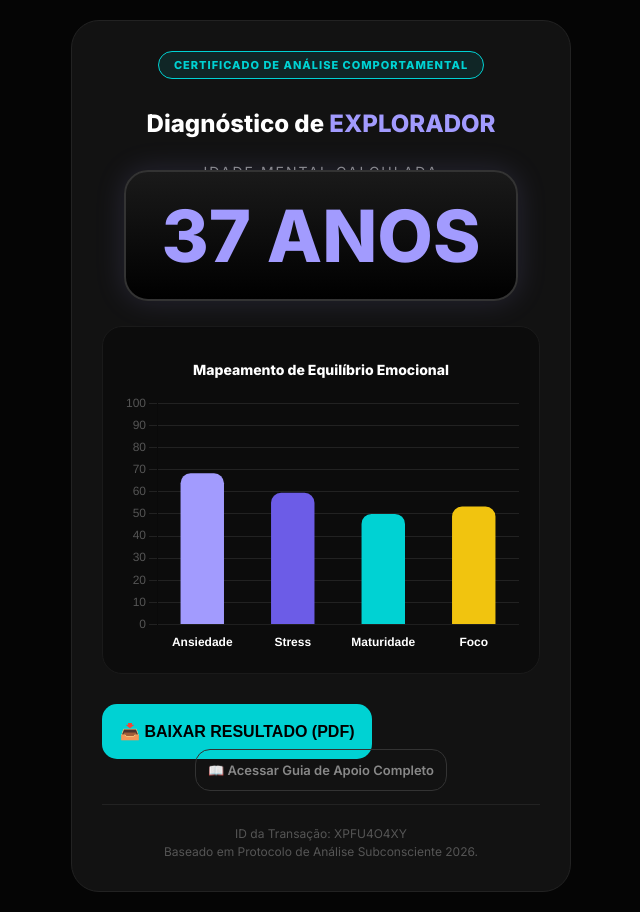
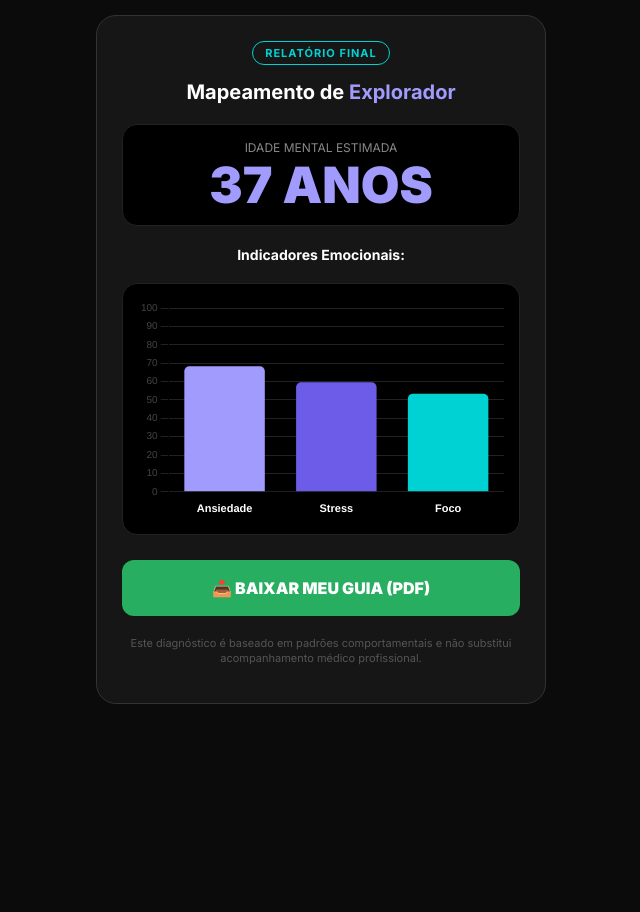
Before and after one commit to andremenddb-prog/checkin-mental, a plain HTML site: page resultado.html in a window 1280 px wide. Shown: the whole page, without its empty margins (319-959 px from the left). After the commit the page ends 800 px from the top, so only its background shows below. Drawn offline with nearby package versions, Linux system fonts and the light colour scheme.

Commit message:
Update resultado.html

```diff
--- a/resultado.html
+++ b/resultado.html
@@ -3,141 +3,94 @@
 <head>
     <meta charset="UTF-8">
     <meta name="viewport" content="width=device-width, initial-scale=1.0">
-    <title>Diagnóstico Oficial | Check-in Mental Pro</title>
+    <title>Resultado Oficial | Check-in Mental</title>
     <script src="https://cdn.jsdelivr.net/npm/chart.js"></script>
-    <script src="https://cdnjs.cloudflare.com/ajax/libs/html2pdf.js/0.10.1/html2pdf.bundle.min.js"></script>
-    <link href="https://fonts.googleapis.com/css2?family=Inter:wght@400;600;800&display=swap" rel="stylesheet">
+    <link href="https://fonts.googleapis.com/css2?family=Inter:wght@400;700;900&display=swap" rel="stylesheet">
     <style>
-        :root { --primary: #a29bfe; --bg: #050505; --card: #121212; --text: #f0f0f0; --accent: #00d2d3; --secondary: #6c5ce7; }
-        body { background: var(--bg); color: var(--text); font-family: 'Inter', sans-serif; display: flex; justify-content: center; padding: 20px; margin: 0; }
+        :root { --primary: #a29bfe; --bg: #0b0b0b; --card: #161616; --text: #ffffff; --accent: #00d2d3; }
 
-        .container { width: 100%; max-width: 500px; background: var(--card); padding: 30px; border-radius: 28px; text-align: center; border: 1px solid #222; box-sizing: border-box; position: relative; }
+        body { background: var(--bg); color: var(--text); font-family: 'Inter', sans-serif; margin: 0; padding: 15px; display: flex; flex-direction: column; align-items: center; }
 
-        /* Selo de Autenticidade */
-        .badge { background: rgba(0, 210, 211, 0.1); color: var(--accent); padding: 6px 15px; border-radius: 20px; font-size: 11px; font-weight: bold; border: 1px solid var(--accent); display: inline-block; margin-bottom: 20px; letter-spacing: 1px; }
+        .container { width: 100%; max-width: 450px; background: var(--card); padding: 25px; border-radius: 20px; border: 1px solid #333; box-sizing: border-box; text-align: center; }
 
-        h1 { color: #fff; font-size: 24px; font-weight: 800; margin: 10px 0; }
-        .user-name { color: var(--primary); text-transform: uppercase; }
+        .badge { color: var(--accent); font-size: 11px; font-weight: 700; letter-spacing: 1px; border: 1px solid var(--accent); padding: 4px 12px; border-radius: 50px; display: inline-block; margin-bottom: 15px; }
 
-        /* Caixa de Idade Mental */
-        .age-container { margin: 25px 0; position: relative; }
-        .age-box { font-size: 72px; font-weight: 900; color: var(--primary); background: linear-gradient(180deg, #1a1a1a 0%, #000 100%); border: 2px solid #333; border-radius: 24px; padding: 20px; display: inline-block; width: 80%; box-shadow: 0 0 30px rgba(162, 155, 254, 0.15); }
-        .age-label { font-size: 14px; color: #888; text-transform: uppercase; letter-spacing: 2px; margin-bottom: -10px; }
+        h1 { font-size: 20px; margin: 0 0 5px 0; font-weight: 700; }
+        .user-name { color: var(--primary); }
 
-        /* Gráfico */
-        .chart-section { background: #0c0c0c; border-radius: 20px; padding: 20px; margin-top: 20px; border: 1px solid #1a1a1a; }
-        .chart-container { position: relative; height: 260px; width: 100%; }
+        .age-section { margin: 20px 0; padding: 15px; background: #000; border-radius: 15px; border: 1px solid #222; }
+        .age-label { font-size: 12px; color: #888; text-transform: uppercase; margin-bottom: 5px; }
+        .age-number { font-size: 50px; font-weight: 900; color: var(--primary); line-height: 1; }
 
-        /* Botões */
-        .actions { margin-top: 30px; display: flex; flex-direction: column; gap: 12px; }
-        .btn-pdf { background: var(--accent); color: #000; border: none; padding: 18px; border-radius: 15px; font-weight: 800; font-size: 16px; cursor: pointer; transition: 0.3s; display: flex; align-items: center; justify-content: center; gap: 10px; }
-        .btn-pdf:hover { transform: translateY(-2px); filter: brightness(1.1); }
-        .btn-guide { background: transparent; color: #888; border: 1px solid #333; padding: 12px; border-radius: 15px; text-decoration: none; font-size: 13px; font-weight: 600; }
+        .chart-box { background: #000; border-radius: 15px; padding: 15px; margin-top: 20px; height: 220px; border: 1px solid #222; }
 
-        /* Footer */
-        .footer-info { margin-top: 25px; font-size: 12px; color: #555; line-height: 1.5; border-top: 1px solid #222; padding-top: 20px; }
+        .btn-download { background: #27ae60; color: #fff; text-decoration: none; font-weight: 800; padding: 18px; border-radius: 12px; display: block; margin-top: 25px; cursor: pointer; border: none; font-size: 16px; transition: 0.2s; }
+        .btn-download:hover { background: #2ecc71; }
 
-        /* Esconder botões na geração do PDF */
-        .no-pdf { display: block; }
+        .footer-text { margin-top: 20px; font-size: 11px; color: #555; line-height: 1.4; }
     </style>
 </head>
 <body>
 
-    <div class="container" id="pdf-content">
-        <div class="badge">CERTIFICADO DE ANÁLISE COMPORTAMENTAL</div>
+    <div class="container">
+        <div class="badge">RELATÓRIO FINAL</div>
+        <h1>Mapeamento de <span class="user-name" id="nome-exibir">...</span></h1>
 
-        <h1>Diagnóstico de <span class="user-name" id="nome-title">...</span></h1>
-
-        <div class="age-container">
-            <div class="age-label">Idade Mental Calculada</div>
-            <div class="age-box" id="idade-mental">--</div>
+        <div class="age-section">
+            <div class="age-label">Idade Mental Estimada</div>
+            <div class="age-number" id="idade-mental">--</div>
         </div>
 
-        <div class="chart-section">
-            <p style="color:#fff; font-weight: bold; margin-bottom: 15px; font-size: 14px;">Mapeamento de Equilíbrio Emocional</p>
-            <div class="chart-container">
-                <canvas id="meuGrafico"></canvas>
-            </div>
+        <p style="font-size: 14px; font-weight: 700; margin: 20px 0 10px 0;">Indicadores Emocionais:</p>
+
+        <div class="chart-box">
+            <canvas id="meuGrafico"></canvas>
         </div>
 
-        <div class="actions no-pdf">
-            <button class="btn-pdf" onclick="baixarPDF()">
-                📥 BAIXAR RESULTADO (PDF)
-            </button>
-            <a href="LINK_DO_SEU_GUIA_FIXO_CANVA.pdf" class="btn-guide" target="_blank">
-                📖 Acessar Guia de Apoio Completo
-            </a>
-        </div>
+        <a href="COLE_AQUI_O_LINK_DO_PDF_DO_CANVA" target="_blank" class="btn-download">
+            📥 BAIXAR MEU GUIA (PDF)
+        </a>
 
-        <div class="footer-info">
-            ID da Transação: <span id="id-transacao"></span><br>
-            Baseado em Protocolo de Análise Subconsciente 2026.
-        </div>
+        <p class="footer-text">Este diagnóstico é baseado em padrões comportamentais e não substitui acompanhamento médico profissional.</p>
     </div>
 
     <script>
-        // 1. Recuperar Dados
+        // Recuperar dados do localStorage
         const nome = localStorage.getItem('uNome') || "Explorador";
         const pontos = parseInt(localStorage.getItem('uPontos')) || 500;
 
-        // 2. Preencher Nome e ID Aleatório
-        document.getElementById('nome-title').innerText = nome;
-        document.getElementById('id-transacao').innerText = Math.random().toString(36).substr(2, 9).toUpperCase();
+        document.getElementById('nome-exibir').innerText = nome;
 
-        // 3. Cálculo da Idade Mental Realista (Formula: Pontos / 20 + 12)
-        const idadeReal = Math.floor(pontos / 20) + 12;
-        document.getElementById('idade-mental').innerText = idadeReal + " ANOS";
+        // Cálculo da Idade Mental
+        const idadeCalculada = Math.floor(pontos / 20) + 12;
+        document.getElementById('idade-mental').innerText = idadeCalculada + " ANOS";
 
-        // 4. Configurar Gráfico com os pontos reais
+        // Configuração do Gráfico (Ajustado para não bugar)
         const ctx = document.getElementById('meuGrafico').getContext('2d');
         new Chart(ctx, {
             type: 'bar',
             data: {
-                labels: ['Ansiedade', 'Stress', 'Maturidade', 'Foco'],
+                labels: ['Ansiedade', 'Stress', 'Foco'],
                 datasets: [{
                     data: [
-                        Math.min(95, 110 - (pontos/12)), // Ansiedade
-                        Math.min(92, 105 - (pontos/11)), // Stress
-                        Math.min(98, (pontos/10)),       // Maturidade
-                        Math.max(30, (pontos/15) + 20)   // Foco
+                        Math.min(95, 110 - (pontos/12)),
+                        Math.min(92, 105 - (pontos/11)),
+                        Math.max(30, (pontos/15) + 20)
                     ],
-                    backgroundColor: ['#a29bfe', '#6c5ce7', '#00d2d3', '#f1c40f'],
-                    borderRadius: 10,
-                    barPercentage: 0.6
+                    backgroundColor: ['#a29bfe', '#6c5ce7', '#00d2d3'],
+                    borderRadius: 5
                 }]
             },
             options: {
                 responsive: true,
                 maintainAspectRatio: false,
                 scales: {
-                    y: { beginAtZero: true, max: 100, grid: { color: '#222' }, ticks: { color: '#555' } },
-                    x: { grid: { display: false }, ticks: { color: '#fff', font: { weight: 'bold' } } }
+                    y: { beginAtZero: true, max: 100, ticks: { color: '#444', font: { size: 10 } }, grid: { color: '#222' } },
+                    x: { ticks: { color: '#fff', font: { size: 11, weight: 'bold' } }, grid: { display: false } }
                 },
                 plugins: { legend: { display: false } }
             }
         });
-
-        // 5. Função para Gerar o PDF da Tela
-        function baixarPDF() {
-            const element = document.getElementById('pdf-content');
-            const botoes = document.querySelector('.actions');
-
-            // Esconde os botões temporariamente para o PDF sair limpo
-            botoes.style.display = 'none';
-
-            const opt = {
-                margin: 10,
-                filename: `Diagnostico-Mental-${nome}.pdf`,
-                image: { type: 'jpeg', quality: 0.98 },
-                html2canvas: { scale: 2, backgroundColor: '#050505' },
-                jsPDF: { unit: 'mm', format: 'a4', orientation: 'portrait' }
-            };
-
-            html2pdf().set(opt).from(element).save().then(() => {
-                // Mostra os botões de volta
-                botoes.style.display = 'flex';
-            });
-        }
     </script>
 </body>
 </html>
```
